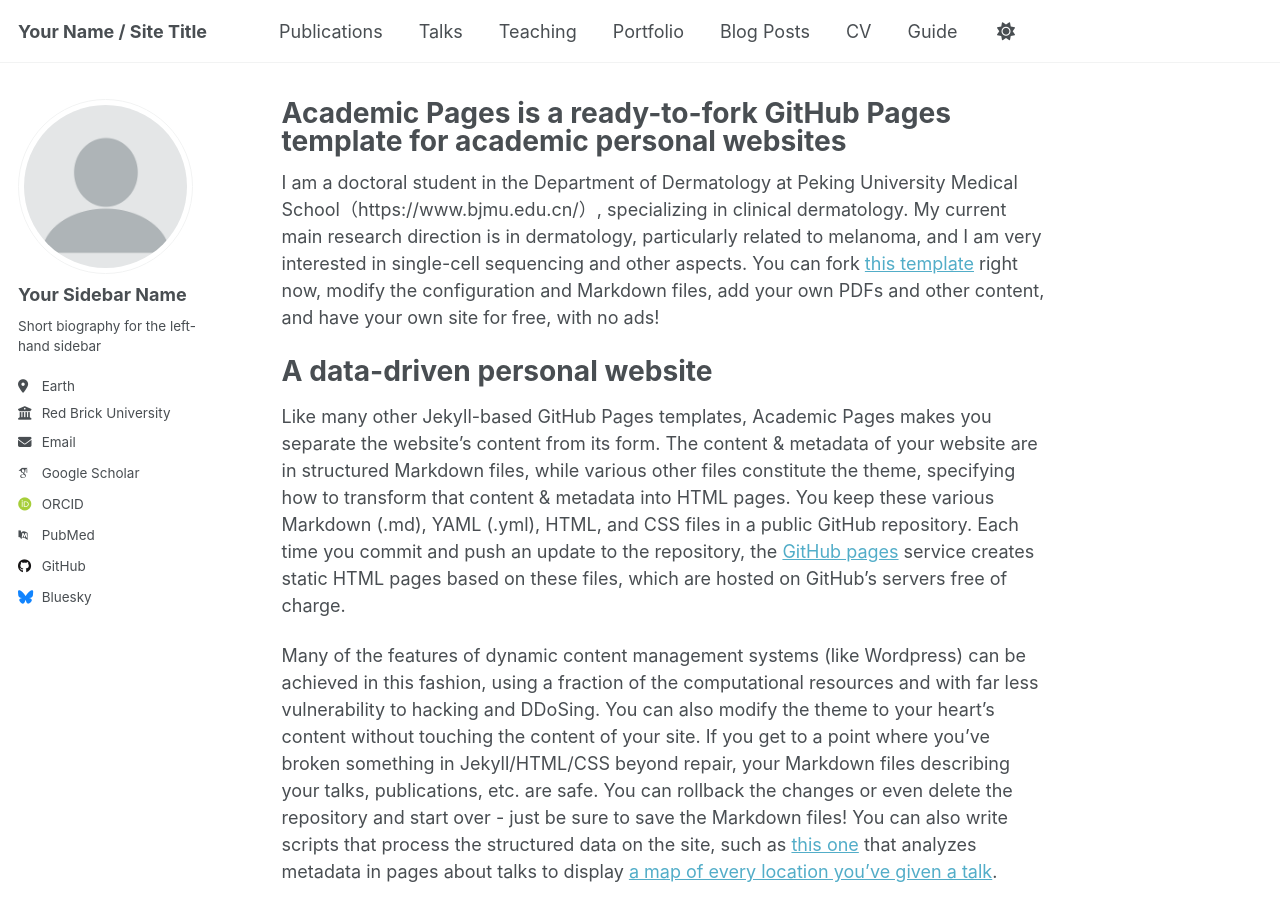
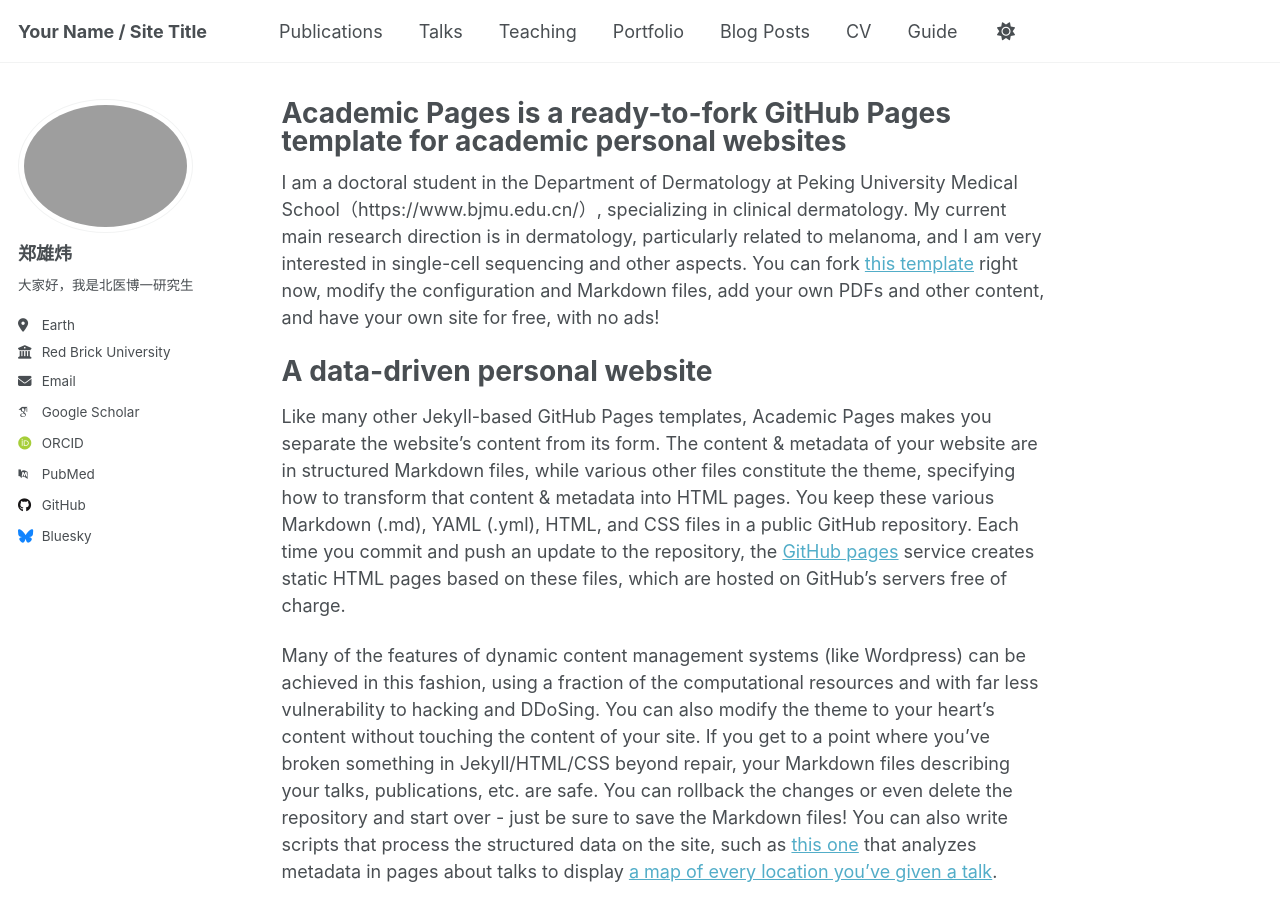
Before and after one commit to lrwynn714/lrwynn714.github.io, a Jekyll site: the page built from _pages/about.md, in a window 1280 px wide and 900 px high. Built offline with Jekyll 4.4.1, drawn with Linux system fonts in a browser that asks for light colours; some web fonts are replaced; a script that is not in the unit is left out.

Commit message:
Update _config.yml

```diff
--- a/_config.yml
+++ b/_config.yml
@@ -23,10 +23,10 @@ repository               : "academicpages/academicpages.github.io"
 #               Additional customization can be done by editing /_includes/author-profile.html
 author:
   # Biographic information
-  avatar           : "profile.png"
-  name             : "Your Sidebar Name"
+  avatar           : ""
+  name             : "郑雄炜"
   pronouns         : # example: "she/her"
-  bio              : "Short biography for the left-hand sidebar"
+  bio              : "大家好，我是北医博一研究生"
   location         : "Earth"
   employer         : "Red Brick University"
   uri              : # URL
```
